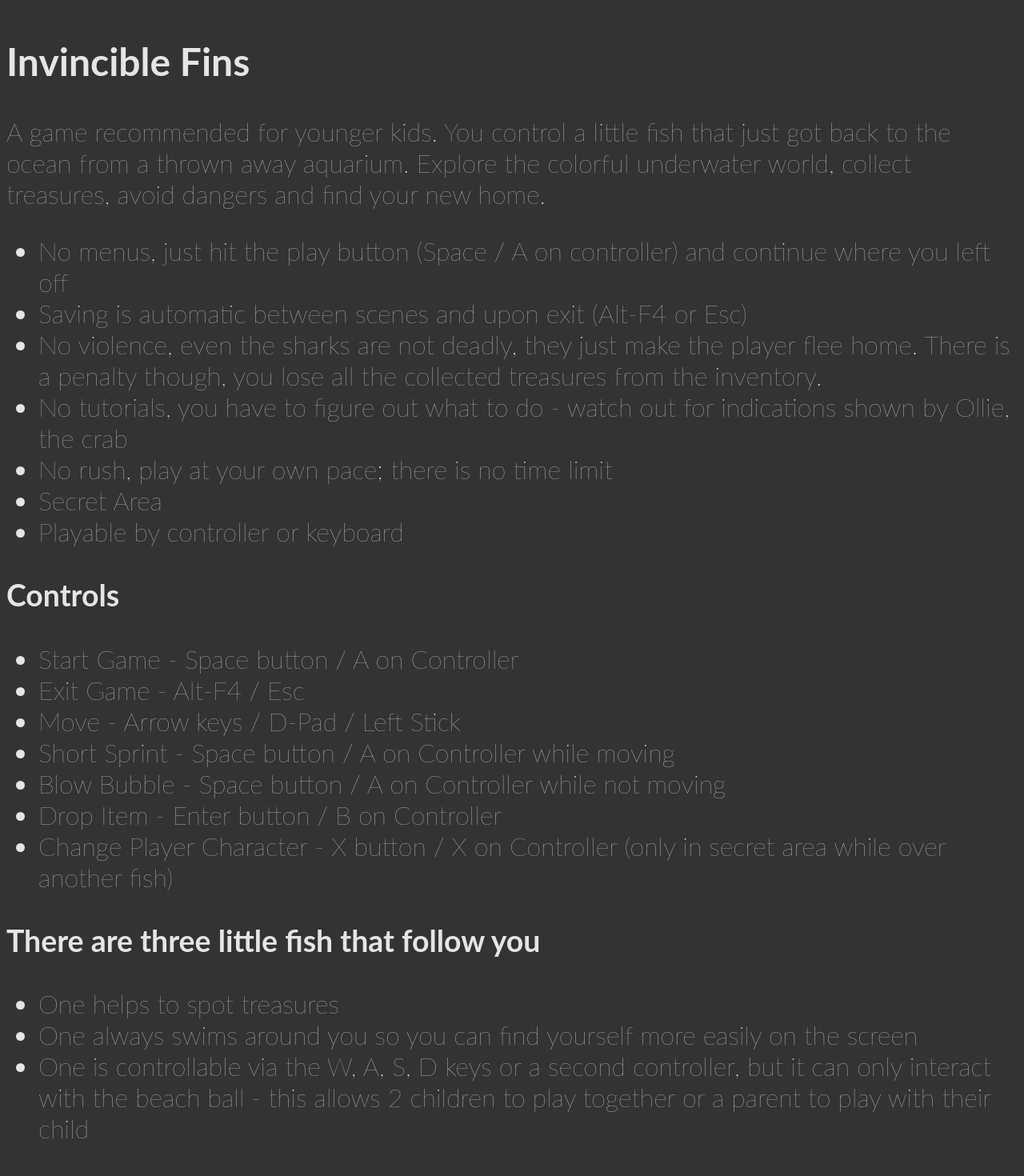
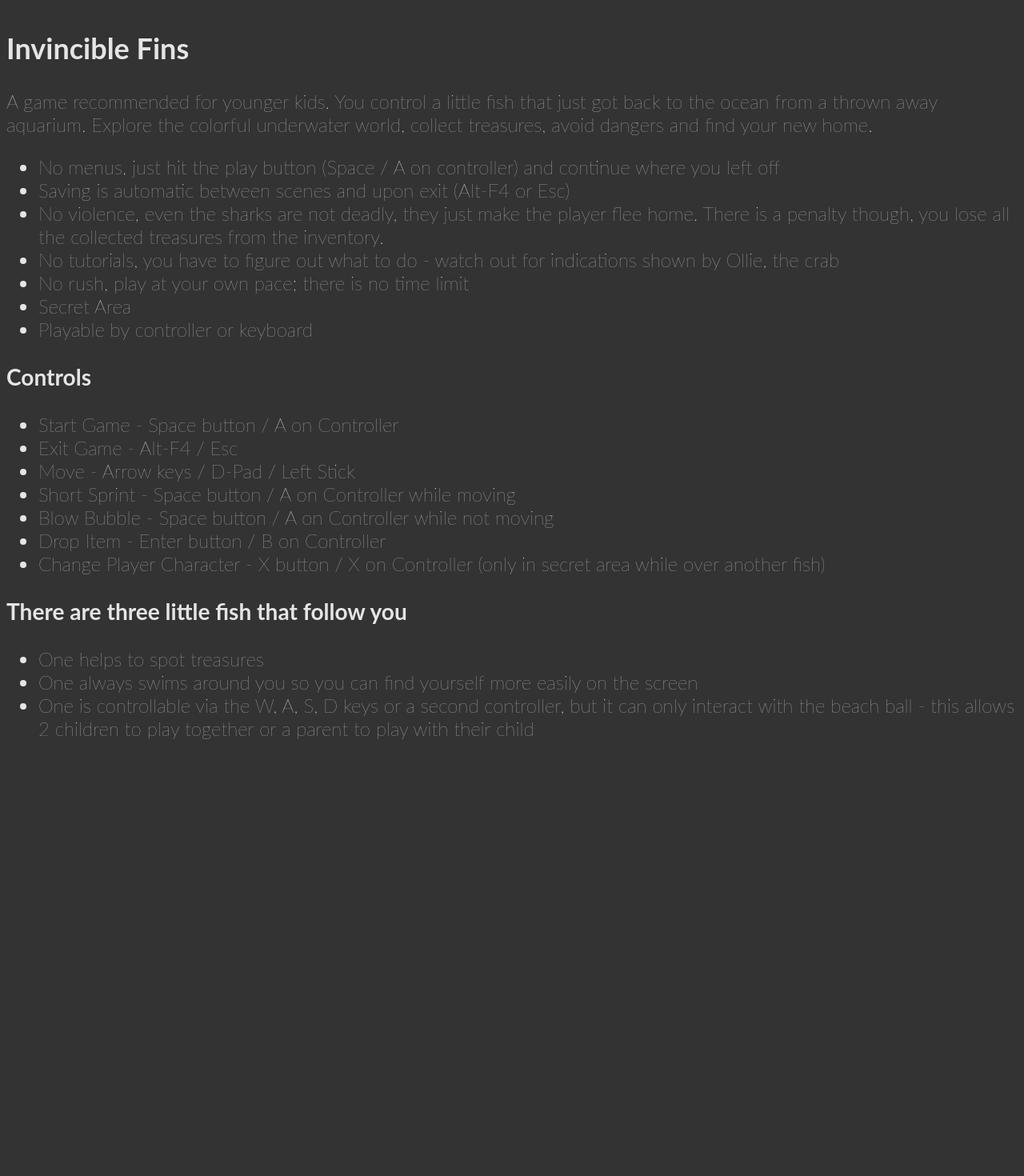
Before and after one commit to reggelente/InvincibleFins, a Jekyll site: the page built from README.md, in a window 1280 px wide. Shown: the whole page at 80% size. Built offline with Jekyll 4.4.1, drawn with Linux system fonts in a browser that asks for light colours; our own code applies the rules of GitHub Pages for plain Markdown files; after the commit the page ends 957 px from its top, so only the background shows below that.

Commit message:
Update main.scss

```diff
--- a/_sass/main.scss
+++ b/_sass/main.scss
@@ -6,5 +6,5 @@ body {
   color: #e5e5e5;
   font-family: lato, system-ui, -apple-system, "Segoe UI", Roboto, Ubuntu, sans-serif;
   font-weight: lighter;
-  font-size: xx-large;
+  font-size: x-large;
 }
```
